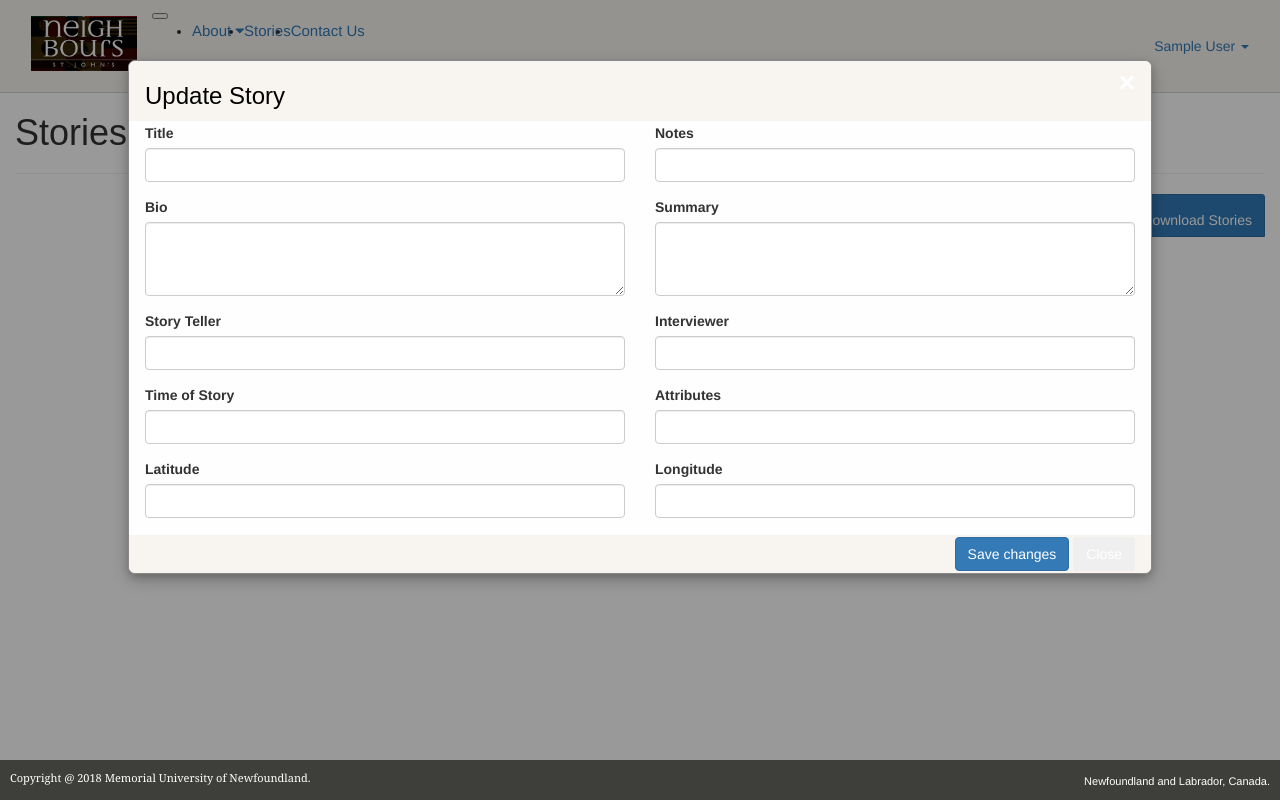
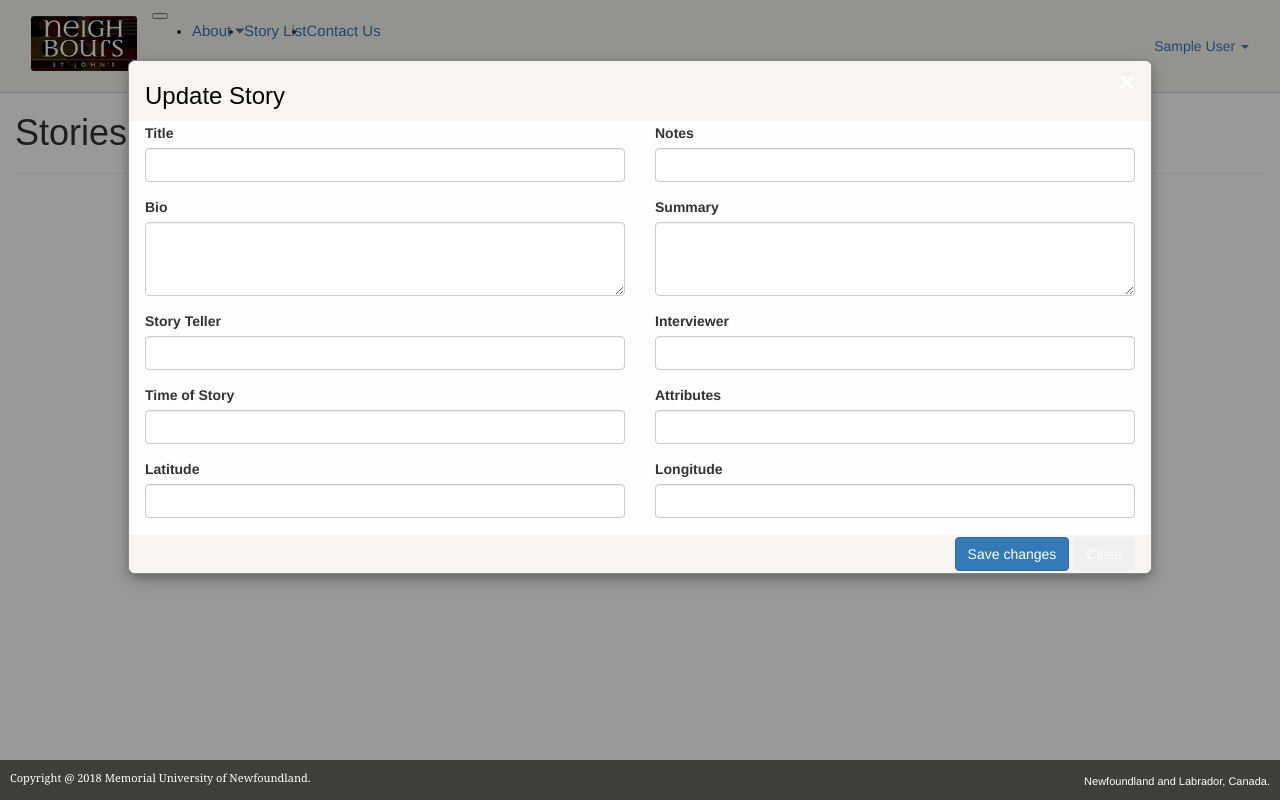
Before and after one commit to yasaman-bahrami/MMap, a Laravel app: page /stories in a window 1280 px wide. Run offline with Laravel 8, Linux system fonts and the light colour scheme; the visitor is signed in with stand-in values (Sample User, id 1); data that the repository does not hold is empty; settings files or empty folders that the repository lacks are supplied; parts of the project's set-up code (start-up, migrations or seed data) failed here and were passed over; some libraries are stand-ins or nearby versions.

Commit message:
Some view bugs fixed

```diff
--- a/public/css/style.css
+++ b/public/css/style.css
@@ -32,7 +32,7 @@
 #main-table {
 }
 #main-table-container {
-	border-radius: 4px 0px 4px 4px;
+	border-radius: 4px;
 	overflow: hidden;
 }
 #map {
@@ -41,6 +41,10 @@
 	background-color: grey;
 	position: absolute;
 	border: 1px #CED4DA  solid;
+}
+.tags {
+    padding-top: 7px;
+    padding-bottom: 7px;
 }
 #tags-table {
 	height: 438px;
@@ -68,7 +72,7 @@
 	z-index: 10000;
 	padding: 10px;
 	height: 500px;
-	width: 20%;
+	width: 25%;
 	color: #F7F3EE;
 	border-bottom-left-radius: 5px;
 	border-top-left-radius: 5px;
@@ -129,10 +133,6 @@
 	display: none;
 	color: #33739E;
 }
-#download-pdf {
-	float: right;
-	border-radius: 3px 3px 0px 0px;
-}
 .footer {
 	position: fixed;
 	bottom: 0;
@@ -156,7 +156,7 @@
 	border-radius: 3px;
 	overflow: hidden;
 	width: 300px;
-	height: 32px;
+	height: 60px;
 }
 .aboutus-text {
 	text-align: justify;
--- a/resources/views/index.blade.php
+++ b/resources/views/index.blade.php
@@ -8,7 +8,7 @@
             <button type="button" class="close" data-dismiss="info" onclick="hideInfo();">&times;</button>
             <div id="info-title"></div>
             <p id="info-body"></p>
-            <audio id="audio-src" style="width: 100%" controls>
+            <audio id="audio-src" style="width: 100%" controls controlsList="nodownload">
                 <source type="audio/mp3" src=""/>
             </audio>
         </div>
@@ -33,7 +33,7 @@
                         @foreach ($tags as $tag)
                             <tr>
                                 <!-- Tag Name -->
-                                <td class="btn btn-primary tags">
+                                <td class="badge badge-pill badge-primary tags">
                                     {{ $tag->name }}
                                 </td>
                             </tr>
@@ -78,7 +78,7 @@
                 <div class="col-md-3" style="display: inline-block">
                     @if($resource->sound)
                     <div class="audio-div">
-                        <audio controls>
+                        <audio controls controlsList="nodownload">
                             <source src="sounds/{{ $resource->sound }}" type="audio/mpeg">
                         </audio>
                     </div>
--- a/resources/views/layouts/app.blade.php
+++ b/resources/views/layouts/app.blade.php
@@ -25,7 +25,7 @@
             <div class="row">
                 <div id="main" class="col-md-12">
                     <nav class="navbar navbar-expand-lg navbar-light bg-light">
-                        <a class="navbar-brand" href="/"><img src="img/logo.jpg" alt="logo" width="auto" height="55"></a>
+                        <a class="navbar-brand" href="/"><img src="img/logo.jpg" alt="logo" width="auto" height="55" style="border-radius: 3px"></a>
                         <button class="navbar-toggler" type="button" data-toggle="collapse" data-target="#navbarColor03" aria-controls="navbarColor03" aria-expanded="false" aria-label="Toggle navigation">
                             <span class="navbar-toggler-icon"></span>
                         </button>
@@ -44,7 +44,7 @@
                                     </div>
                                 </li>
                                 <li class="nav-item @if(Request::is('stories'))active @endif">
-                                    <a class="nav-link" href="/stories">Stories</a>
+                                    <a class="nav-link" href="/stories">Story List</a>
                                 </li>
                                 <li class="nav-item @if(Request::is('contactus')) active @endif">
                                     <a class="nav-link" href="/contactus">Contact Us</a>
@@ -100,12 +100,12 @@
                 <div class="col-md-12">
                     <div class="modal-header-w3">
                         <span class="close-w3" onclick="closeModal()">&times;</span>
-                        <h3>Welcome to Neighbours</h3>
+                        <h3>Neighbours: St. John's</h3>
                     </div>
                 </div>
             </div>
             <div class="modal-body-w3">
-                <p> St. John’s, a digital archive of stories from cultural communities in and
+                <p> Welcome to Neighbours St. John’s, a digital archive of stories from cultural communities in and
                     around St. John’s, Newfoundland and Labrador. Discover the diversity and richness of our city
                     through stories from various cultural communities. You can find a story by clicking on the
                     interactive map, searching stories by keyword, or browsing stories by title.</p>
--- a/resources/views/stories.blade.php
+++ b/resources/views/stories.blade.php
@@ -5,13 +5,6 @@
     <div class="col-md-12">
         <h1>Stories</h1>
         <hr/>
-        <div class="row">
-            <div class="col-md-12">
-                <a id="download-pdf" href="/resources/NeighboursTS-MF-7May2018.pdf" target="_blank" class="btn btn-primary" download>
-                    <i class="fa fa-2x fa-download"></i> Download Stories
-                </a>
-            </div>
-        </div>
         <div class="row">
             <div class="col-md-12">
                 @if (count($resources) > 0)
@@ -43,7 +36,7 @@
                                 </td>
                                 <td>
                                     @if($resource->sound)
-                                        <audio style="width: 100%" controls>
+                                        <audio controls controlsList="nodownload">
                                             <source id="audio-src" type="audio/mp3" src="/sounds/{{$resource->sound}}"/>
                                         </audio>
                                     @endif
```
